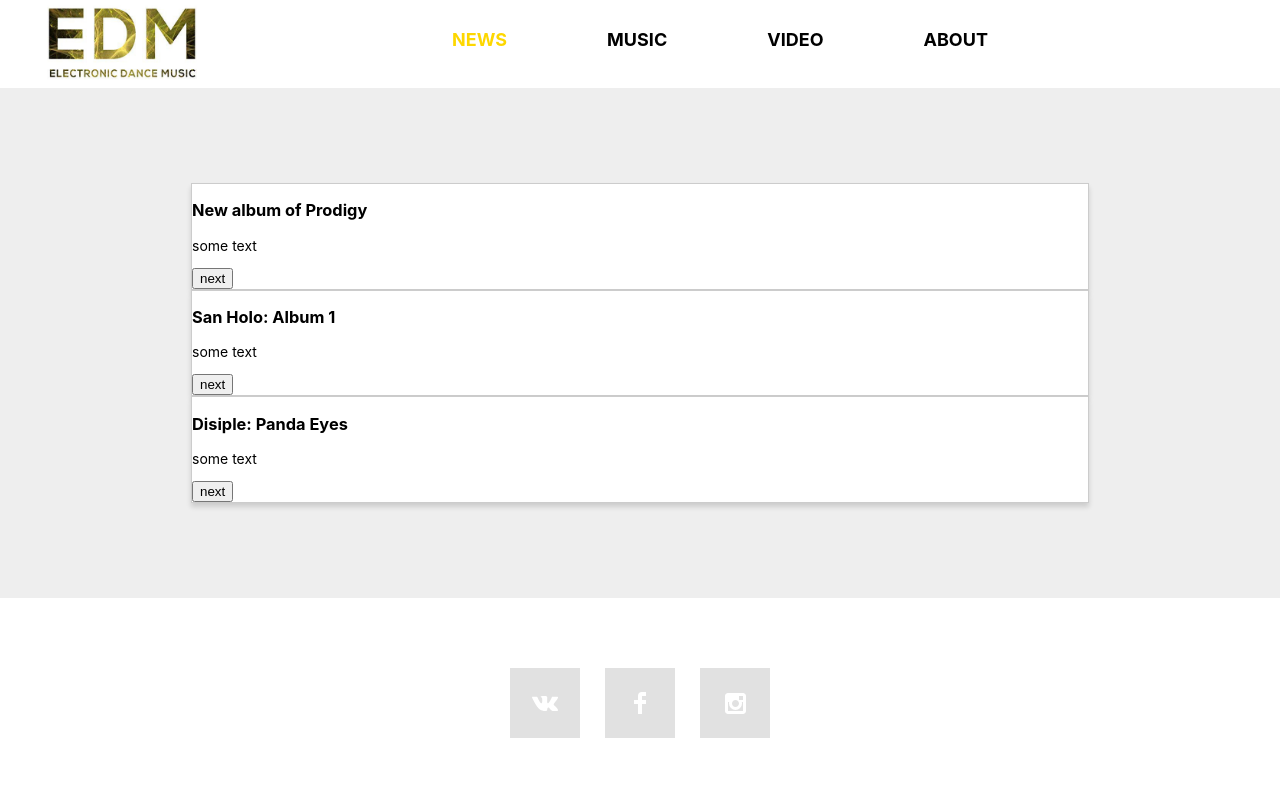
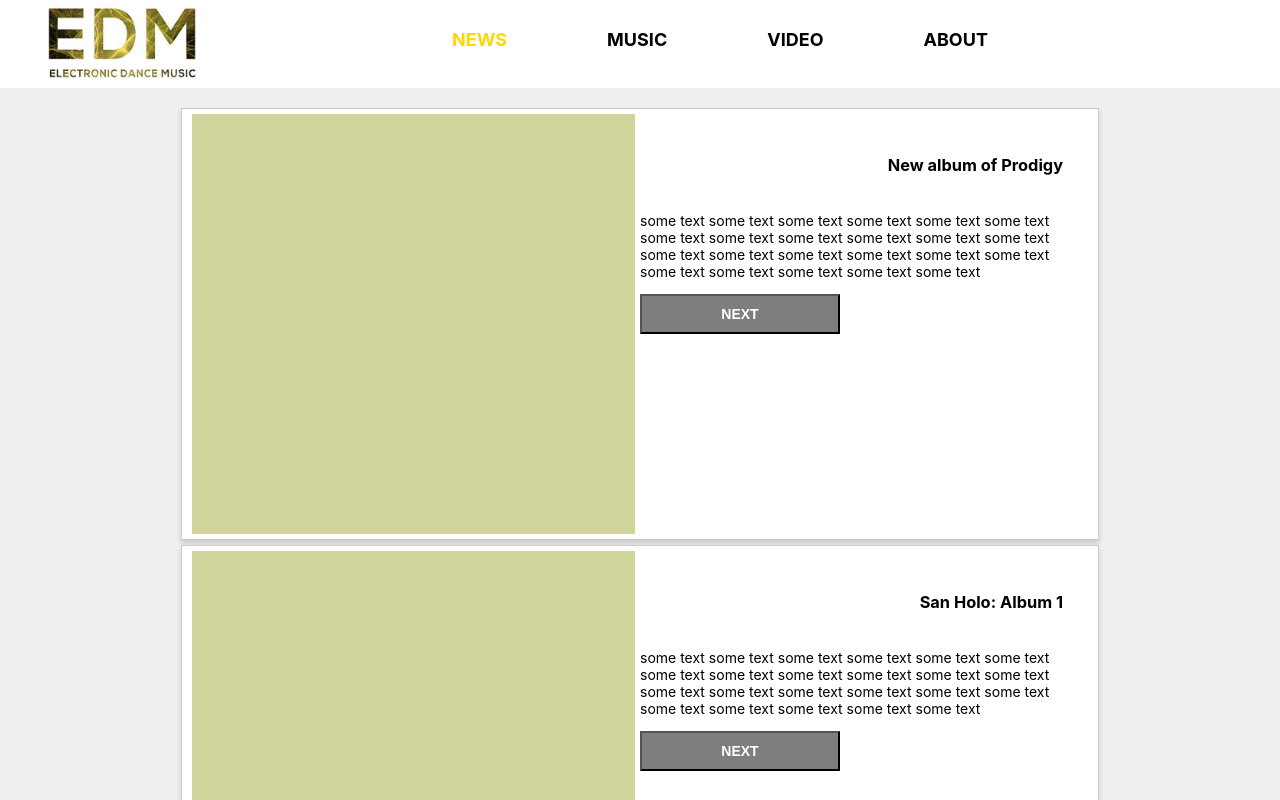
Before and after one commit to ainurakhmetov/fs-test-app, a React (Create React App) app: page / in a window 1280 px wide. Shown: the top 800 px of the page. Built offline with nearby package versions, Linux system fonts and the light colour scheme.

Commit message:
added some styles

```diff
--- a/src/atoms/Button.js
+++ b/src/atoms/Button.js
@@ -1,15 +1,11 @@
 import React from 'react';
+import styles from './Button.module.css';
 
 const Button = ({children}) => {
 
-    const style = {
-        textDecoration: 'none',
-        color: '#000'
-    }
-
     return(
-        <button>
-            <a style={style} href="#">{children}</a>
+        <button className={styles.button}>
+            {children}
         </button>
     );
 };
--- /dev/null
+++ b/src/atoms/Button.module.css
@@ -0,0 +1,18 @@
+
+.button {
+    font-weight: 700;
+    color: #ffffff;
+    background-color: #7e7e7e;
+    text-transform: uppercase;
+    width: 200px;
+    padding: 10px ;
+    position: absolute;
+    font-size: 14px;
+
+}
+
+.button:hover,
+.button:focus,
+.button:active{
+    color: #fdd700;
+}
--- a/src/malecules/News.js
+++ b/src/malecules/News.js
@@ -1,15 +1,21 @@
 import React from 'react'
 import Button from "../atoms/Button";
 import styles from './News.module.css'
+
 
 
 const News = (props) => {
 
     return (
  <div className={styles.form}>
-     <h3>{props.title}</h3>
-     <p>{props.text}</p>
-     <Button> next </Button>
+     <div className={styles.color}>
+
+     </div>
+     <div className={styles.textBlock}>
+         <h3 className={styles.title}>{props.title}</h3>
+         <p>{props.text}</p>
+         <Button> next </Button>
+     </div>
  </div>
         )
 }
--- a/src/malecules/News.module.css
+++ b/src/malecules/News.module.css
@@ -1,10 +1,16 @@
 
 .form {
+    padding: 5px 10px;
     background-color: #ffffff;
     min-width: 600px;
     width: 70vw;
     border: 1px solid #ccc;
     box-shadow:0 4px 5px rgba(0, 0, 0, .14);
+    height: 30em;
+    margin: 5px 0 0 0;
+
+    display: flex;
+    justify-content: space-between;
 
 }
 
@@ -12,3 +18,22 @@
     border: 1px solid #aaa;
     box-shadow: 0 4px 15px 0 rgba(0, 0, 0, .25);
 }
+
+
+.title {
+    text-align: right;
+    padding: 20px 20px;
+}
+
+.color {
+    background-color: #d0d39a;
+    width: 50%;
+    height: 100%;
+
+}
+
+.textBlock {
+    padding: 5px;
+    width: 50%;
+    position: relative;
+}
--- a/src/organisms/Form.js
+++ b/src/organisms/Form.js
@@ -8,9 +8,9 @@ class Form extends Component {
 
     state = {
         news: [
-            {title: 'New album of Prodigy', text: 'some text'},
-            {title: 'San Holo: Album 1', text: 'some text'},
-            {title: 'Disiple: Panda Eyes', text: 'some text'}
+            {title: 'New album of Prodigy', text: 'some text some text some text some text some text some text some text some text some text some text some text some text some text some text some text some text some text some text some text some text some text some text some text'},
+            {title: 'San Holo: Album 1', text: 'some text some text some text some text some text some text some text some text some text some text some text some text some text some text some text some text some text some text some text some text some text some text some text'},
+            {title: 'Disiple: Panda Eyes', text: 'some text some text some text some text some text some text some text some textsome text some text some text some text some text some text some text some text some text some text some text some text some text '}
         ]
     };
 
--- a/src/templates/Footer.module.css
+++ b/src/templates/Footer.module.css
@@ -1,6 +1,5 @@
 .footer {
-    margin: 60px auto;
-    padding: 0;
+    margin: 15px auto;
     width: 945px;
 
     display: flex;
@@ -10,7 +9,6 @@
 
 .socialList {
     margin: 0px;
-    padding: 0px;
 
     width: 260px;
     display: flex;
@@ -32,8 +30,8 @@
     display: flex;
     align-items: center;
     justify-content: center;
-    width: 70px;
-    height: 70px;
+    width:50px;
+    height: 50px;
 }
 
 .socialButton:hover,
```
